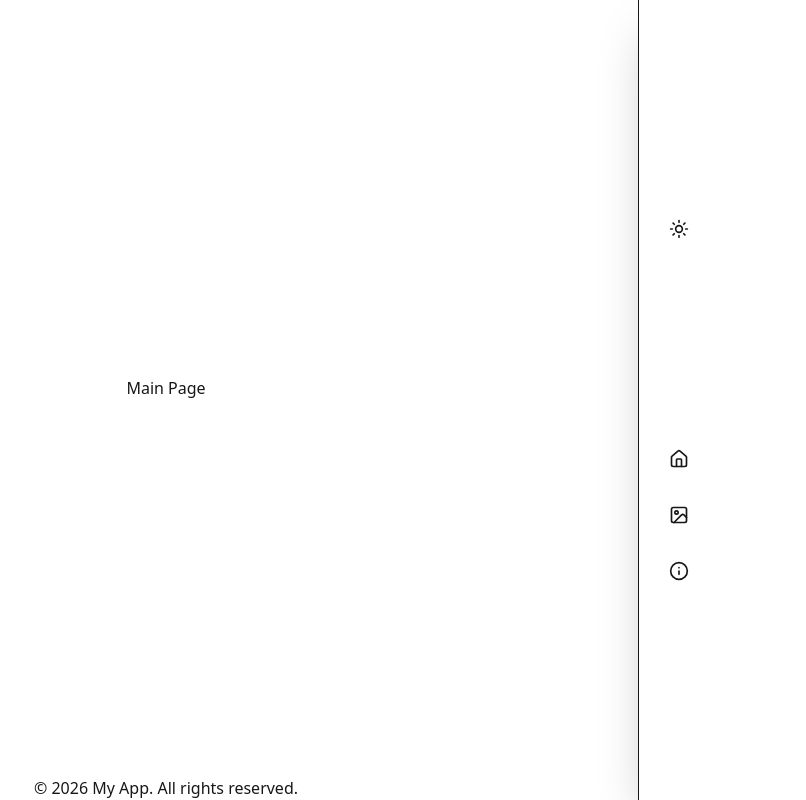
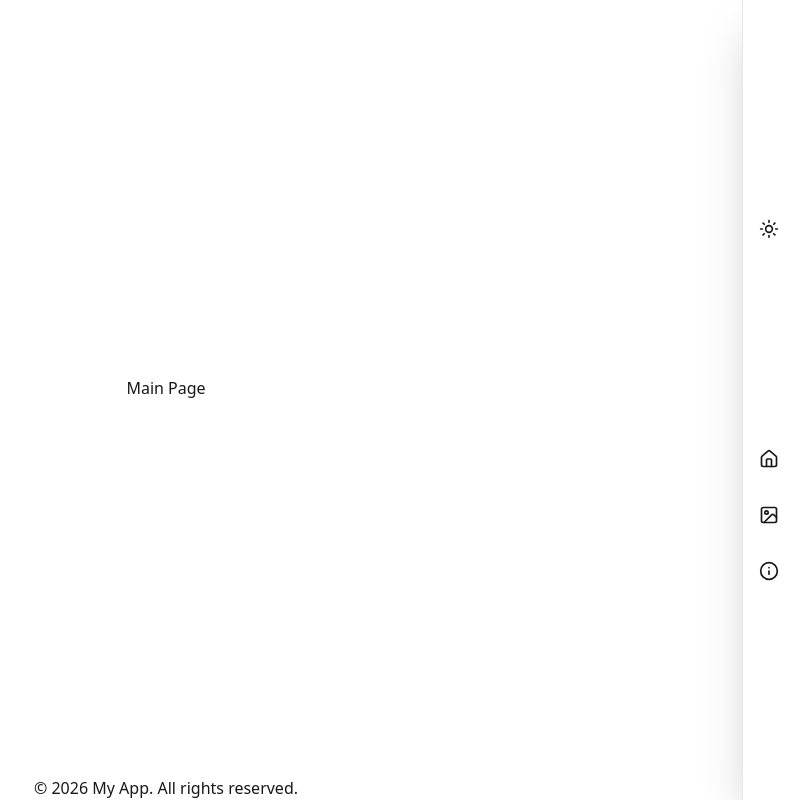
Before and after one commit to dynamic-user054/art-portfolio, a Next.js app: page / in a window 1280 px wide. Shown: the whole page, without its empty margins (474-1280 px from the left). Built offline with nearby package versions, Linux system fonts and the light colour scheme.

Commit message:
style : Navbar Stretch Animation , Text Color Correction

```diff
--- a/app/globals.css
+++ b/app/globals.css
@@ -1,4 +1,6 @@
 @import "tailwindcss";
+
+@variant dark (&:where(.dark, .dark *));
 
 :root {
   --background: #ffffff;
@@ -8,7 +10,7 @@
   --border: #e5e7eb;
   --accent: #f3f4f6;
   --accent-foreground: #171717;
-  --primary: #3b82f6; /* blue-500 */
+  --primary: #3b82f6;
 }
 
 .dark {
@@ -22,8 +24,7 @@
   --primary: #60a5fa;
 }
 
-@layer theme {
-  :root {
+@theme  inline {
     --color-background: var(--background);
     --color-foreground: var(--foreground);
     --color-card: var(--card);
@@ -32,7 +33,6 @@
     --color-accent: var(--accent);
     --color-accent-foreground: var(--accent-foreground);
     --color-primary: var(--primary);
-  }
 }
 
 body {
--- a/components/NavBar.tsx
+++ b/components/NavBar.tsx
@@ -11,7 +11,6 @@ export const NavBar = () => {
     { to: "/about", label: "About", Icon: Info },
   ];
 
-  const [hovering, setHovering] = useState(false);
   const [mounted, setMounted] = useState(false);
   const { theme, resolvedTheme, setTheme } = useTheme();
 
@@ -24,34 +23,34 @@ export const NavBar = () => {
   const toggleDark = () => setTheme(isDark ? "light" : "dark");
 
   return (
-    <nav className="navbar-stretch fixed right-0 top-0 h-full z-50 flex flex-col justify-evenly items-stretch px-4 py-8 gap-2 bg-card/80 text-card-foreground backdrop-blur-xl border-l border-border shadow-2xl pointer-events-auto">
+    <nav className="navbar-stretch group fixed right-0 top-0 h-full z-50 flex flex-col items-center justify-evenly gap-2 px-4 py-8 bg-card/80 text-card-foreground backdrop-blur-xl border-l border-border shadow-2xl pointer-events-auto w-16 hover:w-44 transition-all duration-300 overflow-hidden">
+
       <button
         type="button"
         onClick={toggleDark}
-        onMouseEnter={() => setHovering(true)}
-        onMouseLeave={() => setHovering(false)}
         aria-label="Toggle dark mode"
-        className="nav-item pointer-events-auto flex items-center gap-3 rounded-xl px-3 py-3 text-sm font-medium hover:bg-accent hover:text-accent-foreground"
+        className="nav-item w-full flex items-center justify-center gap-3 rounded-xl px-3 py-3 text-sm font-medium hover:bg-accent hover:text-accent-foreground"
       >
         <span className="flex h-6 w-6 shrink-0 items-center justify-center">
           {isDark ? <Moon className="h-5 w-5" /> : <Sun className="h-5 w-5" />}
         </span>
-        <span className={`nav-label whitespace-nowrap ${hovering ? "opacity-100" : "opacity-0"}`}>
+        {/* ✅ True collapse: max-w-0 removes layout space so icon stays perfectly centered */}
+        <span className="nav-label whitespace-nowrap max-w-0 opacity-0 group-hover:max-w-32 group-hover:opacity-100 transition-all duration-300 overflow-hidden">
           {mounted ? (isDark ? "Dark Mode" : "Light Mode") : ""}
         </span>
       </button>
 
-      <div className="flex flex-col gap-2">
+      <div className="flex flex-col gap-2 w-full">
         {navItems.map(({ to, label, Icon }) => (
           <Link
             key={to}
             href={to}
-            className="nav-item group relative flex items-center gap-3 rounded-xl px-3 py-3 text-sm font-medium hover:bg-accent hover:text-accent-foreground"
+            className="nav-item w-full flex items-center justify-center gap-3 rounded-xl px-3 py-3 text-sm font-medium hover:bg-accent hover:text-accent-foreground"
           >
             <span className="flex h-6 w-6 shrink-0 items-center justify-center transition-transform duration-300 group-hover:scale-125">
               <Icon className="h-5 w-5" />
             </span>
-            <span className={`nav-label whitespace-nowrap text-black ${hovering ? "opacity-100" : "opacity-0"}`}>
+            <span className="nav-label whitespace-nowrap max-w-0 opacity-0 group-hover:max-w-32 group-hover:opacity-100 transition-all duration-300 overflow-hidden">
               {label}
             </span>
             <span className="nav-indicator" />
```
